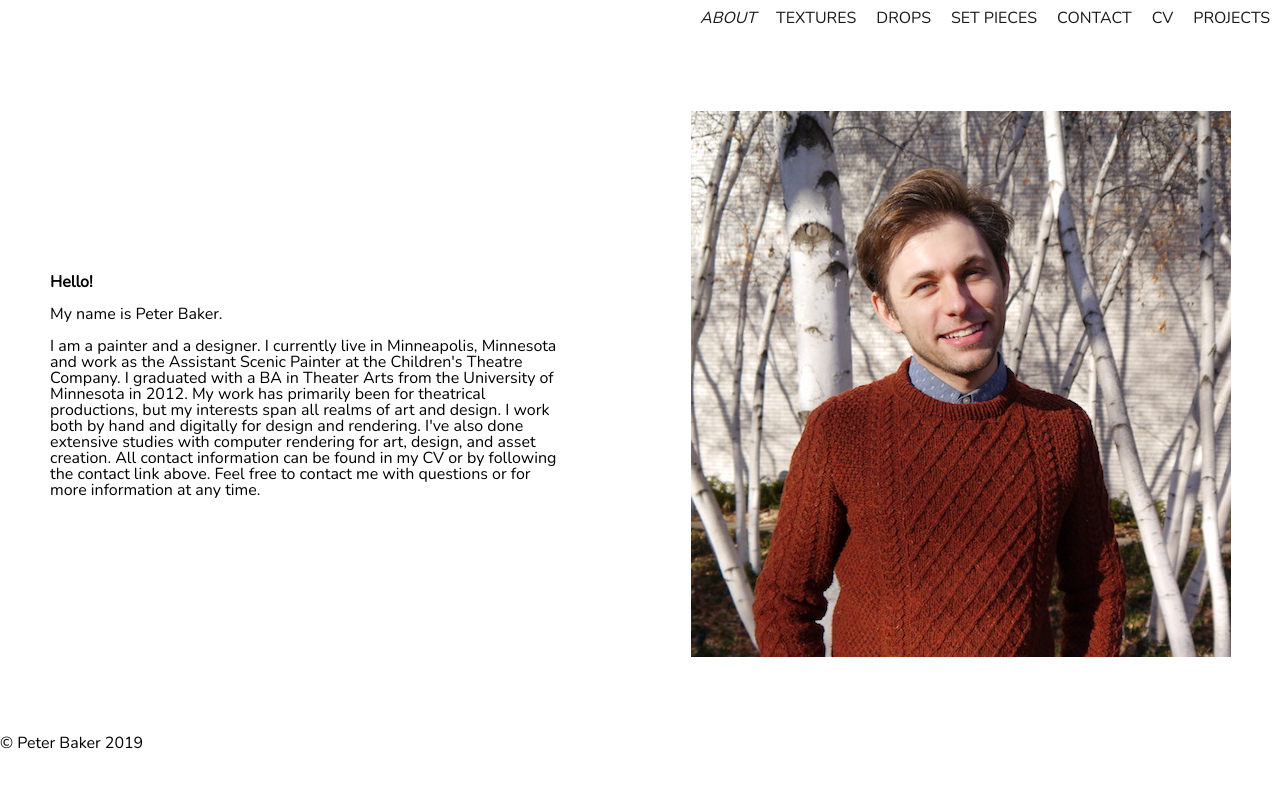
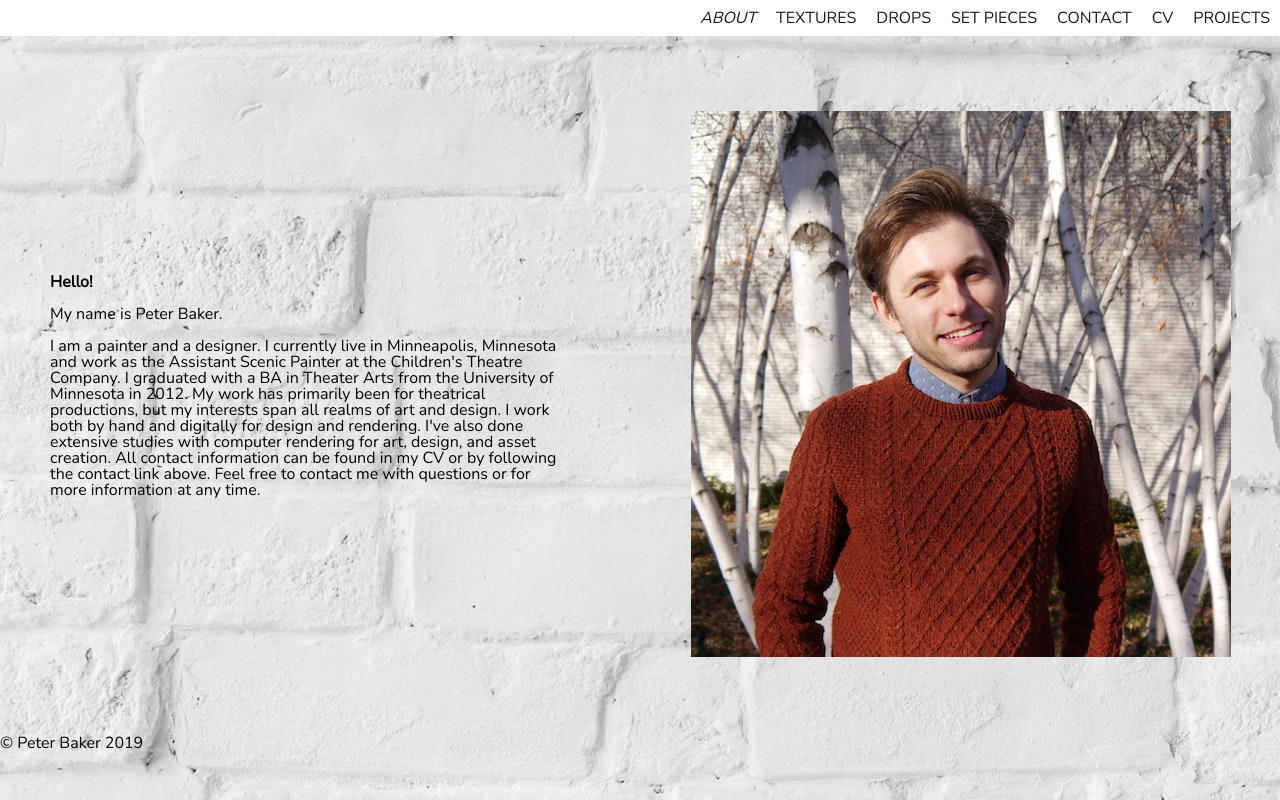
Before and after one commit to edevera1/week7, a plain HTML site: page index.html in a window 1280 px wide. Drawn offline with nearby package versions, Linux system fonts and the light colour scheme.

Commit message:
Add files via upload

```diff
--- a/css/style.css
+++ b/css/style.css
@@ -2,6 +2,7 @@
 
 body {
   font-family: Nunito, Josefin, sans-serif;
+  background-image: url('../images/back.jpg');
 
 }
 
```
